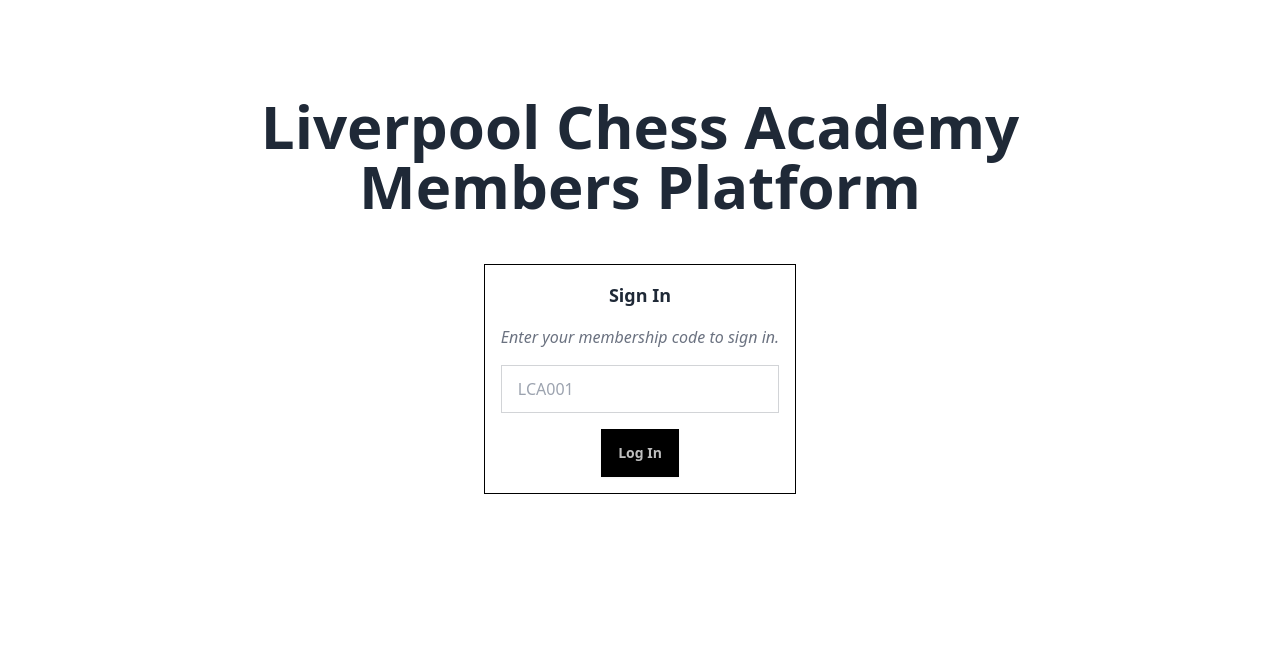
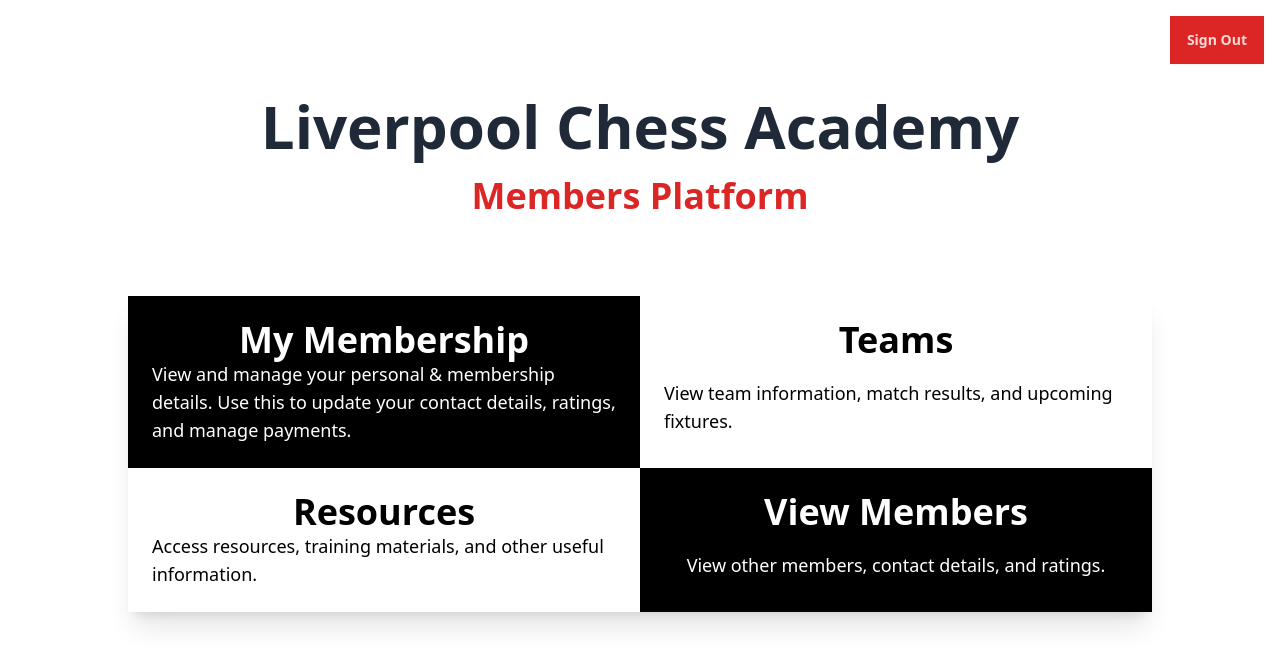
Before and after one commit to KeeghanM/liverpool-chess-academy-members-platform, a Next.js app: page / in a window 1280 px wide. Shown: the top 666 px of the page. Built offline with nearby package versions, Linux system fonts and the light colour scheme; no server answers.

Commit message:
Setup the grid view

```diff
--- a/src/app/globals.css
+++ b/src/app/globals.css
@@ -1,3 +1,29 @@
 @tailwind base;
 @tailwind components;
 @tailwind utilities;
+#gridDisplay > *:nth-child(odd) {
+  background: #000;
+  color: white;
+}
+#gridDisplay > *:nth-child(even) {
+  background: #fff;
+  color: black;
+}
+
+@media (min-width: 1024px) {
+  #gridDisplay > *:nth-child(4n + 1) {
+    background: #000;
+    color: white;
+  }
+
+  #gridDisplay > *:nth-child(4n + 2),
+  #gridDisplay > *:nth-child(4n + 3) {
+    background: #fff;
+    color: black;
+  }
+
+  #gridDisplay > *:nth-child(4n + 4) {
+    background: #000;
+    color: white;
+  }
+}
--- a/src/app/page.tsx
+++ b/src/app/page.tsx
@@ -1,21 +1,58 @@
 import { auth } from '@/auth'
+import { Grid } from '@/components/grid/grid'
+import { Tile } from '@/components/grid/tile'
 import { SignIn } from '@/components/signIn/sign-in'
 import { SignOut } from '@/components/signOut/sign-out'
+import Link from 'next/link'
 
 export default async function Home() {
-  const session = await auth()
+  const session = { user: { email: 'keeghan_m@live.com' } } // await auth()
   return (
     <main className="flex min-h-screen flex-col items-center gap-12 p-24">
-      <h1 className="text-2xl md:text-4xl lg:text-6xl font-bold text-center">
-        Liverpool Chess Academy
-        <br />
-        Members Platform
-      </h1>
+      <Link
+        href="/"
+        className="hover:text-accent"
+      >
+        <h1 className="text-2xl md:text-4xl lg:text-6xl font-bold text-center">
+          Liverpool Chess Academy
+          <br />
+          <span className="text-lg md:text-2xl lg:text-4xl text-accent">
+            Members Platform
+          </span>
+        </h1>
+      </Link>
       <div>
         {session?.user ? (
           <>
             <SignOut />
-            <div className="flex flex-col gap-4 w-[80vw] items-center"></div>
+            <Grid>
+              <Tile
+                title="My Membership"
+                url="/membership"
+              >
+                View and manage your personal & membership details. Use this to
+                update your contact details, ratings, and manage payments.
+              </Tile>
+              <Tile
+                title="Teams"
+                url="/teams"
+              >
+                View team information, match results, and upcoming fixtures.
+              </Tile>
+              <Tile
+                title="Resources"
+                url="/resources"
+              >
+                Access resources, training materials, and other useful
+                information.
+              </Tile>
+              <Tile
+                title="View Members"
+                url="/members"
+              >
+                View other members, contact details, and ratings.
+              </Tile>
+            </Grid>
           </>
         ) : (
           <SignIn />
--- /dev/null
+++ b/src/components/grid/grid.tsx
@@ -0,0 +1,10 @@
+export function Grid({ children }: { children: React.ReactNode }) {
+  return (
+    <div
+      id="gridDisplay"
+      className="grid gap-0 max-w-screen-lg mx-auto shadow-xl mt-4 md:mt-6 lg:mt-8 grid-cols-1 lg:grid-cols-2"
+    >
+      {children}
+    </div>
+  )
+}
--- /dev/null
+++ b/src/components/grid/tile.tsx
@@ -0,0 +1,29 @@
+export function Tile({
+  title,
+  children,
+  url,
+}: {
+  title: string
+  url: string
+  children: React.ReactNode
+}) {
+  return (
+    <div className="p-6 md:p12 w-full h-full flex flex-col items-center justify-center">
+      {title && (
+        <h2 className={'text-2xl md:text-4xl font-bold mb-auto h-fit'}>
+          {url ? (
+            <a
+              className="hover:text-red-600 cursor-pointer"
+              href={url}
+            >
+              {title}
+            </a>
+          ) : (
+            title
+          )}
+        </h2>
+      )}
+      <div className="text-lg my-auto">{children}</div>
+    </div>
+  )
+}
--- a/src/components/signOut/sign-out.tsx
+++ b/src/components/signOut/sign-out.tsx
@@ -2,10 +2,9 @@
 import { signOut } from 'next-auth/react'
 
 export function SignOut() {
-  //   const
   return (
     <button
-      className="btn btn-secondary absolute top-4 right-4"
+      className="btn btn-accent absolute top-4 right-4"
       onClick={() => signOut()}
     >
       Sign Out
```
